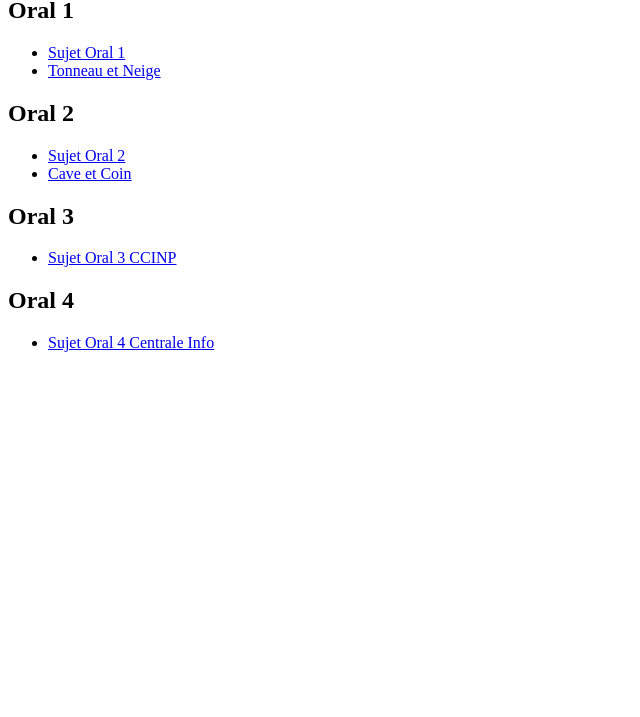
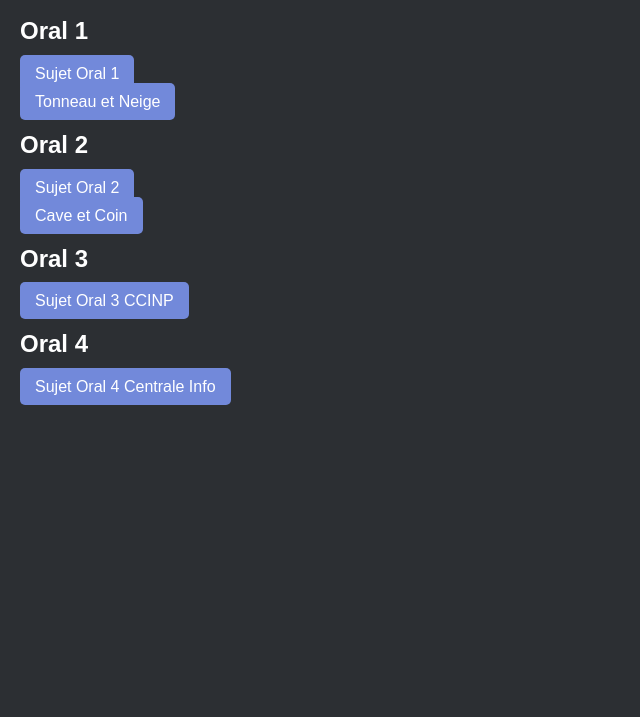
Before and after one commit to Iridium6626/fichiers-libres, a plain HTML site: page index.html in a window 1280 px wide. Shown: the part 83-800 px from the top of the page, without its empty margins (0-640 px from the left). Drawn offline with Linux system fonts and the light colour scheme.

Commit message:
Update index.html

```diff
--- a/index.html
+++ b/index.html
@@ -4,6 +4,39 @@
     <meta charset="UTF-8">
     <meta name="viewport" content="width=device-width, initial-scale=1.0">
     <title>Oral Blanks Downloads</title>
+    <style>
+        body {
+            font-family: 'Microsoft JhengHei UI', sans-serif;
+            background-color: #2c2f33;
+            color: #ffffff;
+            margin: 0;
+            padding: 20px;
+        }
+        h1, h2 {
+            color: #ffffff;
+        }
+        ul {
+            list-style-type: none;
+            padding: 0;
+        }
+        li {
+            margin: 10px 0;
+        }
+        a {
+            text-decoration: none;
+            color: #ffffff;
+            background-color: #7289da;
+            padding: 10px 15px;
+            border-radius: 5px;
+            transition: background-color 0.3s;
+        }
+        a:hover {
+            background-color: #5b6eae;
+        }
+        a:active {
+            background-color: #4a5b8e;
+        }
+    </style>
 </head>
 <body>
     <h1>Oral Blanks Downloads</h1>
```
